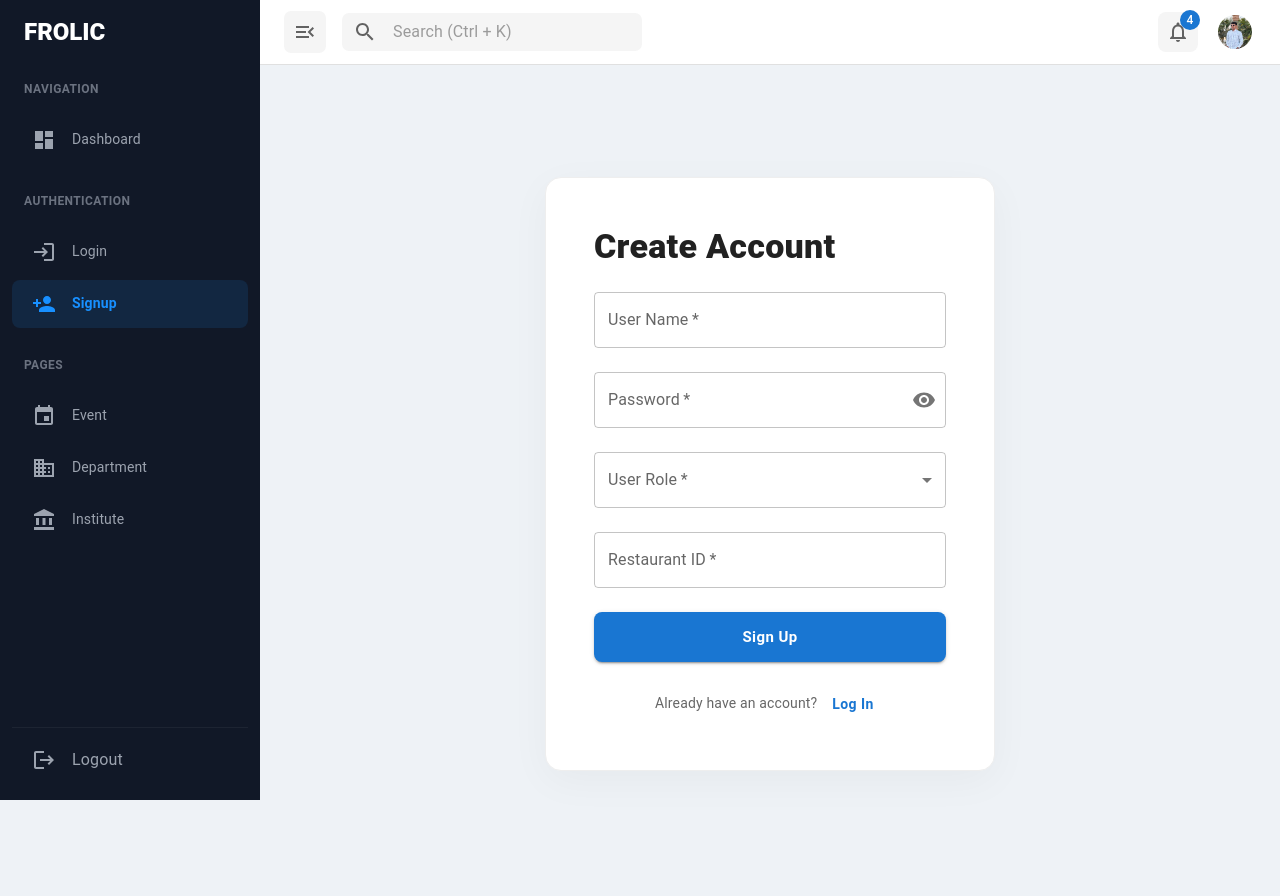
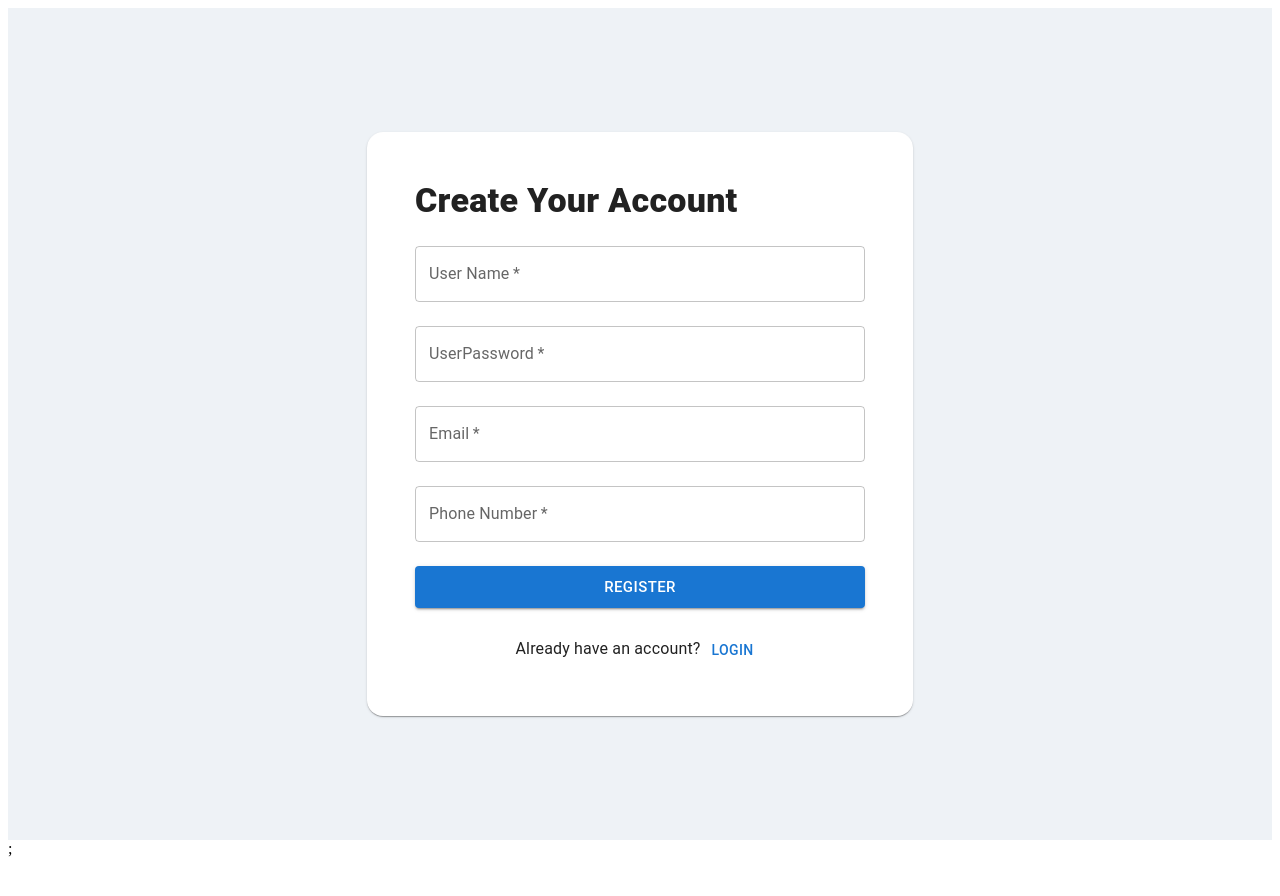
Before and after one commit to 2401-darshan/darshan-frolic-project-mui, a React (Vite) app: page /signup in a window 1280 px wide. After the commit the page ends 866 px from the top, so only its background shows below. Built offline with nearby package versions, Linux system fonts and the light colour scheme.

Commit message:
login-signup updated

```diff
--- a/src/Api/Axios.js
+++ b/src/Api/Axios.js
@@ -1,5 +1,7 @@
-const api = axios.create({
-    baseURL: 'http://localhost:5173/api',
+import axios from "axios";
+
+export const api = axios.create({
+    baseURL: 'http://localhost:2000/api',
     withCredentials: true,
 })
 
@@ -10,5 +12,3 @@ api.interceptors.request.use((config) => {
     }
     return config;
 });
-
-export default api;
--- a/src/App.jsx
+++ b/src/App.jsx
@@ -15,11 +15,17 @@ function App() {
     return (
         <BrowserRouter>
             <Routes>
-                <Route element={<MainLayout />}>
-                    <Route path="/" element={<Navigate to="/dashboard" replace />} />
-                    <Route path="/dashboard" element={<Dashboard />} />
+                <Route path="/" element={<Navigate to="/login" replace />} />
+
+                {/* Authentication Routes (No Sidebar/Navbar) */}
+                <Route element={<AuthLayout />}>
                     <Route path="/login" element={<Login />} />
                     <Route path="/signup" element={<Signup />} />
+                </Route>
+
+                {/* Main Application Routes (With Sidebar/Nav) */}
+                <Route element={<MainLayout />}>
+                    <Route path="/dashboard" element={<Dashboard />} />
                     <Route path="/event" element={<EventPage />} />
                     <Route path="/department" element={<DepartmentPage />} />
                     <Route path="/institute" element={<InstitutePage />} />
--- a/src/pages/Login.jsx
+++ b/src/pages/Login.jsx
@@ -16,10 +16,16 @@ import {
 } from '@mui/material';
 import { Visibility, VisibilityOff } from '@mui/icons-material';
 import { useNavigate } from 'react-router-dom';
+import { api } from '../Api/Axios';
+
+
 
 const Login = () => {
-    const [email, setEmail] = useState('');
-    const [password, setPassword] = useState('');
+    const [data, setData] = useState({
+        EmailAddress: "",
+        UserPassword: ""
+    });
+
     const [showPassword, setShowPassword] = useState(false);
     const [loading, setLoading] = useState(false);
     const [error, setError] = useState(null);
@@ -31,23 +37,16 @@ const Login = () => {
         setError(null);
 
         try {
-            const response = await fetch('/auth/login', {
-                method: 'POST',
-                headers: {
-                    'Content-Type': 'application/json',
-                },
-                body: JSON.stringify({ email, password }),
-            });
-
-            const data = await response.json();
-
-            if (response.ok) {
-                console.log('Login successful:', data);
-            } else {
-                setError(data.message || 'Login failed. Please check your credentials.');
-            }
+            const payload = {
+                EmailAddress: data.EmailAddress.trim(),
+                UserPassword: data.UserPassword
+            };
+            const response = await api.post('/auth/login', payload);
+            localStorage.setItem("token", "true");
+            navigate('/dashboard');
         } catch (err) {
-            setError('Network error. Please try again later.');
+            const errorMessage = err.response?.data?.message || 'Login failed. Please check your credentials.';
+            setError(errorMessage);
         } finally {
             setLoading(false);
         }
@@ -93,36 +92,19 @@ const Login = () => {
                     <TextField
                         fullWidth
                         required
-                        label="Email Address"
+                        label="EmailAddress"
                         variant="outlined"
-                        placeholder="name@example.com"
-                        value={email}
-                        onChange={(e) => setEmail(e.target.value)}
-                        InputLabelProps={{ shrink: true }}
-                        sx={{ '& .MuiOutlinedInput-root': { borderRadius: 2 } }}
+                        onChange={(e) => setData({ ...data, EmailAddress: e.target.value })}
                     />
 
                     <Box>
                         <TextField
                             fullWidth
                             required
-                            label="Password"
+                            label="UserPassword"
                             type={showPassword ? 'text' : 'password'}
                             variant="outlined"
-                            placeholder="Enter password"
-                            value={password}
-                            onChange={(e) => setPassword(e.target.value)}
-                            InputLabelProps={{ shrink: true }}
-                            sx={{ '& .MuiOutlinedInput-root': { borderRadius: 2 } }}
-                            InputProps={{
-                                endAdornment: (
-                                    <InputAdornment position="end">
-                                        <IconButton onClick={() => setShowPassword(!showPassword)} edge="end">
-                                            {showPassword ? <VisibilityOff /> : <Visibility />}
-                                        </IconButton>
-                                    </InputAdornment>
-                                ),
-                            }}
+                            onChange={(e) => setData({ ...data, UserPassword: e.target.value })}
                         />
                         <Box sx={{ textAlign: 'right', mt: 1 }}>
                             <Link href="#" variant="caption" color="primary" underline="hover" fontWeight={600}>
--- a/src/pages/Signup.jsx
+++ b/src/pages/Signup.jsx
@@ -1,4 +1,4 @@
-import React, { useState } from 'react';
+import React, { useState } from "react";
 import {
   Box,
   Typography,
@@ -10,179 +10,108 @@ import {
   InputAdornment,
   MenuItem,
   Alert,
-  CircularProgress
-} from '@mui/material';
-import { Visibility, VisibilityOff, ArrowBack } from '@mui/icons-material';
-import { Link, useNavigate } from 'react-router-dom';
+  CircularProgress,
+} from "@mui/material";
+import { Visibility, VisibilityOff } from "@mui/icons-material";
+import { useNavigate } from "react-router-dom";
+import { api } from "../Api/Axios";
 
 const Signup = () => {
   const [showPassword, setShowPassword] = useState(false);
-  const [loading, setLoading] = useState(false);
   const [error, setError] = useState(null);
-  const [success, setSuccess] = useState(null);
 
   const navigate = useNavigate();
 
-  const [formData, setFormData] = useState({
-    user_name: '',
-    password: '',
-    user_role: '',
-    restaurant_id: '',
+  const [data, setData] = useState({
+    UserName: "",
+    UserPassword: "",
+    EmailAddress: "",
+    PhoneNumber: "",
+    isAdmin: false,
   });
-
-  const handleChange = (e) => {
-    setFormData({
-      ...formData,
-      [e.target.name]: e.target.value,
-    });
-  };
 
   const handleSubmit = async (e) => {
     e.preventDefault();
-    setLoading(true);
+
     setError(null);
-    setSuccess(null);
 
     try {
-      const response = await fetch(
-        'https://resback.sampaarsh.cloud/users/signup',
-        {
-          method: 'POST',
-          headers: {
-            'Content-Type': 'application/json',
-          },
-          body: JSON.stringify(formData),
-        }
-      );
+      const response = await api.post("/auth/register", data);
 
-      const data = await response.json();
+      alert("User Registered Successfully!");
 
-      if (response.ok) {
-        setSuccess('Signup successful!');
-        console.log('Signup success:', data);
-      } else {
-        setError(data.message || 'Signup failed. Please try again.');
-      }
+      navigate("/login");
+
     } catch (err) {
-      setError('Network error. Please try again later.');
-    } finally {
-      setLoading(false);
+      console.log(err.response?.data?.message)
     }
   };
 
   return (
-    <Box
+    <Box component="form" onSubmit={handleSubmit}
       sx={{
-        minHeight: '100vh',
-        display: 'flex',
-        alignItems: 'center',
-        justifyContent: 'center',
-        bgcolor: '#eef2f6',
+        minHeight: "100vh",
+        display: "flex",
+        alignItems: "center",
+        justifyContent: "center",
+        bgcolor: "#eef2f6",
         p: 2,
       }}
     >
       <Paper
-        component="form"
-        onSubmit={handleSubmit}
-        elevation={0}
+
+
         sx={{
           p: 6,
-          width: '100%',
+          width: "100%",
           maxWidth: 450,
           borderRadius: 4,
-          boxShadow: '0 10px 40px rgba(0,0,0,0.04)',
-          border: '1px solid',
-          borderColor: 'grey.200',
         }}
       >
-        <Typography variant="h4" fontWeight={900} gutterBottom>
-          Create Account
+        <Typography variant="h4" fontWeight={900}>
+          Create Your Account
         </Typography>
 
-        {/* Error / Success Messages */}
-        {error && <Alert severity="error" sx={{ mb: 2 }}>{error}</Alert>}
-        {success && <Alert severity="success" sx={{ mb: 2 }}>{success}</Alert>}
+        {error && <Alert severity="error" sx={{ mt: 2 }}>{error}</Alert>}
 
         <Stack spacing={3} mt={3}>
           <TextField
+            label="User Name"
+            required
             fullWidth
-            label="User Name"
-            name="user_name"
-            value={formData.user_name}
-            onChange={handleChange}
-            required
+            onChange={(e) => setData({ ...data, UserName: e.target.value })}
           />
 
           <TextField
+            label="UserPassword"
+            type={showPassword ? "text" : "password"}
+            required
             fullWidth
-            label="Password"
-            name="password"
-            type={showPassword ? 'text' : 'password'}
-            value={formData.password}
-            onChange={handleChange}
-            required
-            InputProps={{
-              endAdornment: (
-                <InputAdornment position="end">
-                  <IconButton
-                    onClick={() => setShowPassword(!showPassword)}
-                    edge="end"
-                  >
-                    {showPassword ? <VisibilityOff /> : <Visibility />}
-                  </IconButton>
-                </InputAdornment>
-              ),
-            }}
+            onChange={(e) => setData({ ...data, UserPassword: e.target.value })}
           />
 
           <TextField
+            label="Email"
+            required
             fullWidth
-            select
-            label="User Role"
-            name="user_role"
-            value={formData.user_role}
-            onChange={handleChange}
-            required
-          >
-            <MenuItem value="admin">Admin</MenuItem>
-            <MenuItem value="manager">Manager</MenuItem>
-            <MenuItem value="staff">Staff</MenuItem>
-          </TextField>
+            onChange={(e) => setData({ ...data, EmailAddress: e.target.value })}
+          />
 
           <TextField
+            label="Phone Number"
+            required
             fullWidth
-            label="Restaurant ID"
-            name="restaurant_id"
-            value={formData.restaurant_id}
-            onChange={handleChange}
-            required
+            onChange={(e) => setData({ ...data, PhoneNumber: e.target.value })}
           />
 
-          <Button
-            type="submit"
-            fullWidth
-            size="large"
-            variant="contained"
-            disabled={loading}
-            sx={{
-              py: 1.5,
-              borderRadius: 2,
-              textTransform: 'none',
-              fontWeight: 700,
-            }}
-          >
-            {loading ? <CircularProgress size={24} color="inherit" /> : 'Sign Up'}
+          <Button type="submit" variant="contained" size="large" >
+            Register
           </Button>
 
-          {/* Login Link Section */}
-          <Box sx={{ textAlign: 'center', mt: 2 }}>
-            <Typography variant="body2" color="text.secondary">
-              Already have an account?{' '}
-              <Button to="/login" color="primary" sx={{ textTransform: 'none', fontWeight: 600 }} onClick={() => navigate('/login')}>
-                Log In
-              </Button>
-            </Typography>
-          </Box>
+          <Typography textAlign="center">
+            Already have an account?
+            <Button onClick={() => navigate("/login")}>Login</Button>
+          </Typography>
         </Stack>
       </Paper>
     </Box>
```
